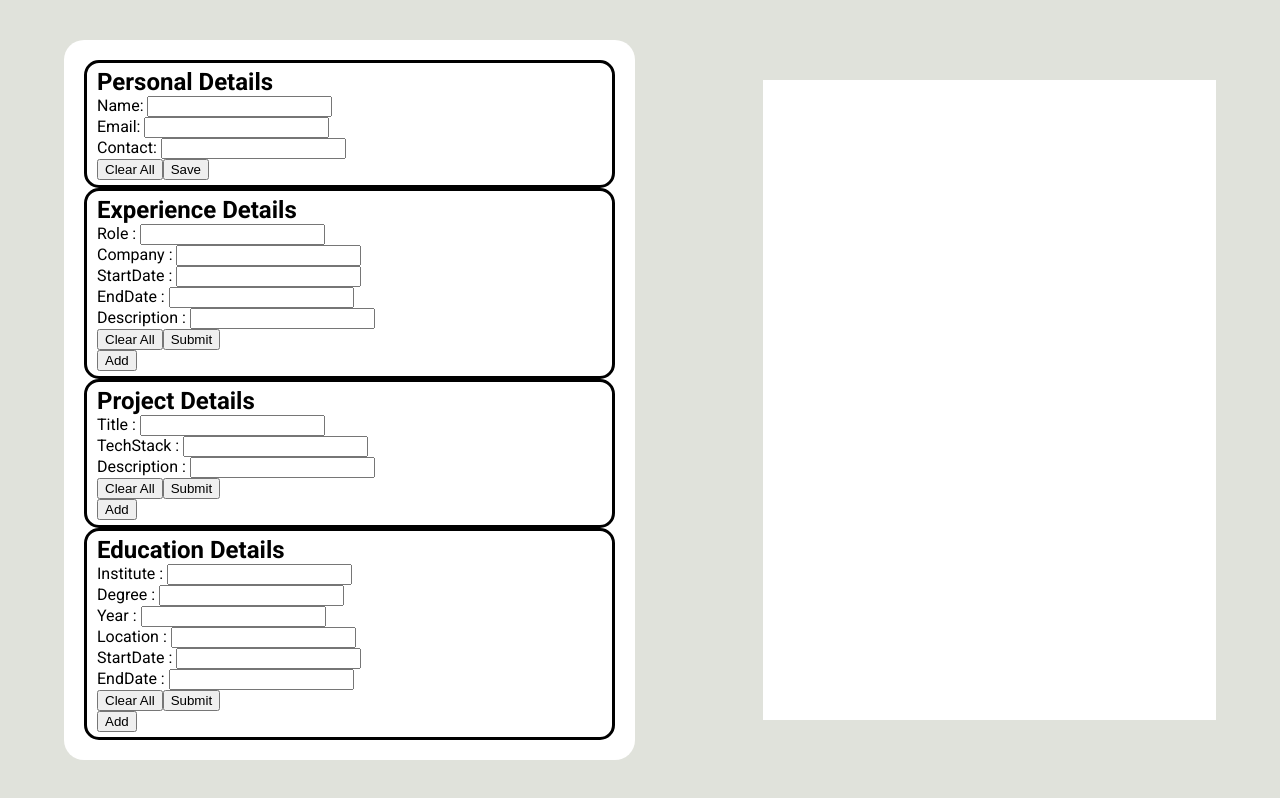
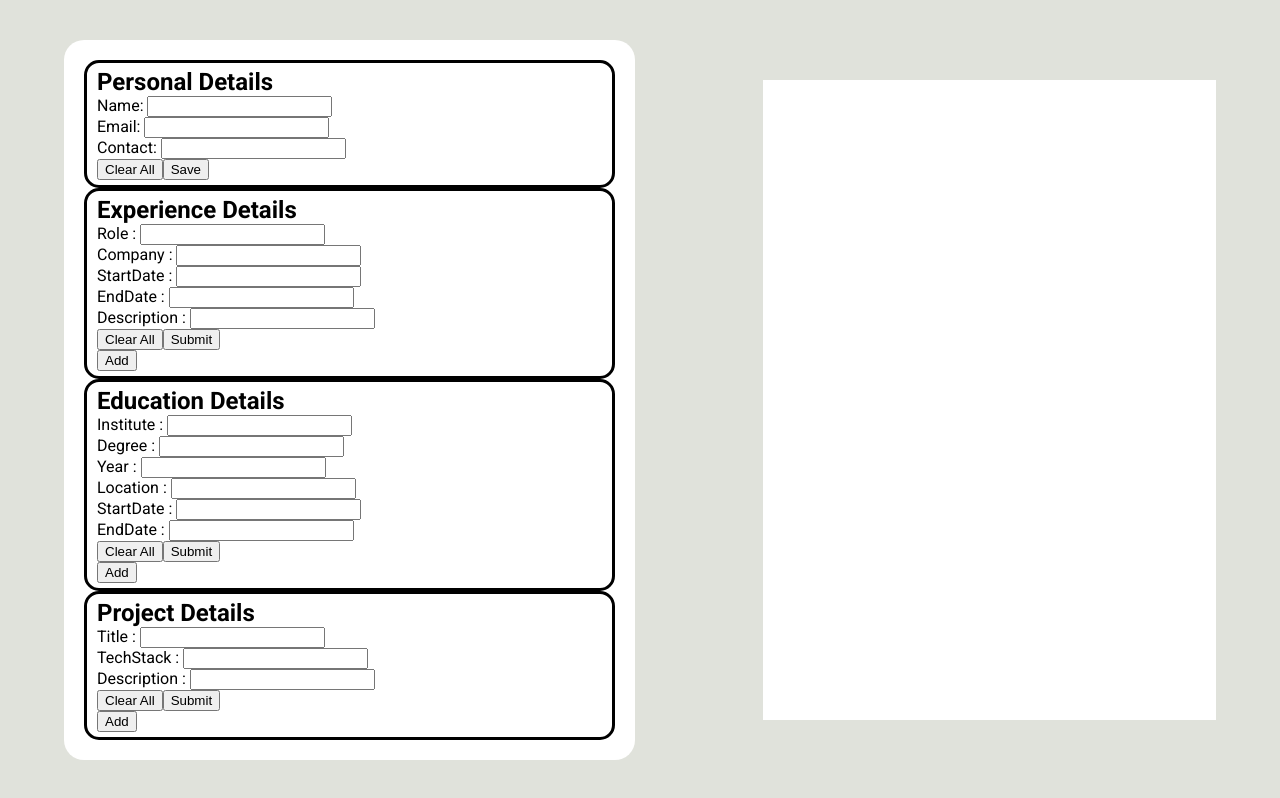
Before and after one commit to ruchik-panwal/ResumeBuilder, a React (Vite) app: page / in a window 1280 px wide. Built offline with nearby package versions, Linux system fonts and the light colour scheme.

Commit message:
removed different components to build form wrappers and made a single automated component (Wrap Builder) to do the same

```diff
--- a/src/components/resumeEditor.jsx
+++ b/src/components/resumeEditor.jsx
@@ -25,9 +25,9 @@ export function ResumeEditor({ getResumeData, previewData }) {
   return (
     <div className="resumeEditor">
       <Personal onBtnClick={printValue} />
-      <Experience />
-      <Projects />
-      <Education />
+      <WrapBuilder cName="experienceWrap" title={"Experience Details"} uid={"exp1"} inObj = {experienceInputs}/>
+      <WrapBuilder cName="educationWrap" title={"Education Details"} uid={"ed1"} inObj = {educationInputs}/>
+      <WrapBuilder cName="projectsWrap" title={"Project Details"} uid={"pro1"} inObj = {projectInputs}/>
       {/* <Skills /> */}
     </div>
   );
@@ -109,18 +109,12 @@ function Personal({ onBtnClick }) {
   );
 }
 
-function Experience() {
-  return (
-    <div className="experienceWrap">
-      <h1>Experience Details</h1>
-      <FormInpBuilder
-        uid="exp1"
-        inpField={Object.keys(experienceInputs)}
-        Input={experienceInputs}
-      />
-      <button>Add</button>
-    </div>
-  );
+function WrapBuilder({ cName , title, uid, inObj }){
+  return <div className={cName}>
+    <h1>{title}</h1>
+    <FormInpBuilder uid={uid} inpField={Object.keys(inObj)} Input={inObj} />
+    <button>Add</button>
+  </div>
 }
 
 function Education() {
```
